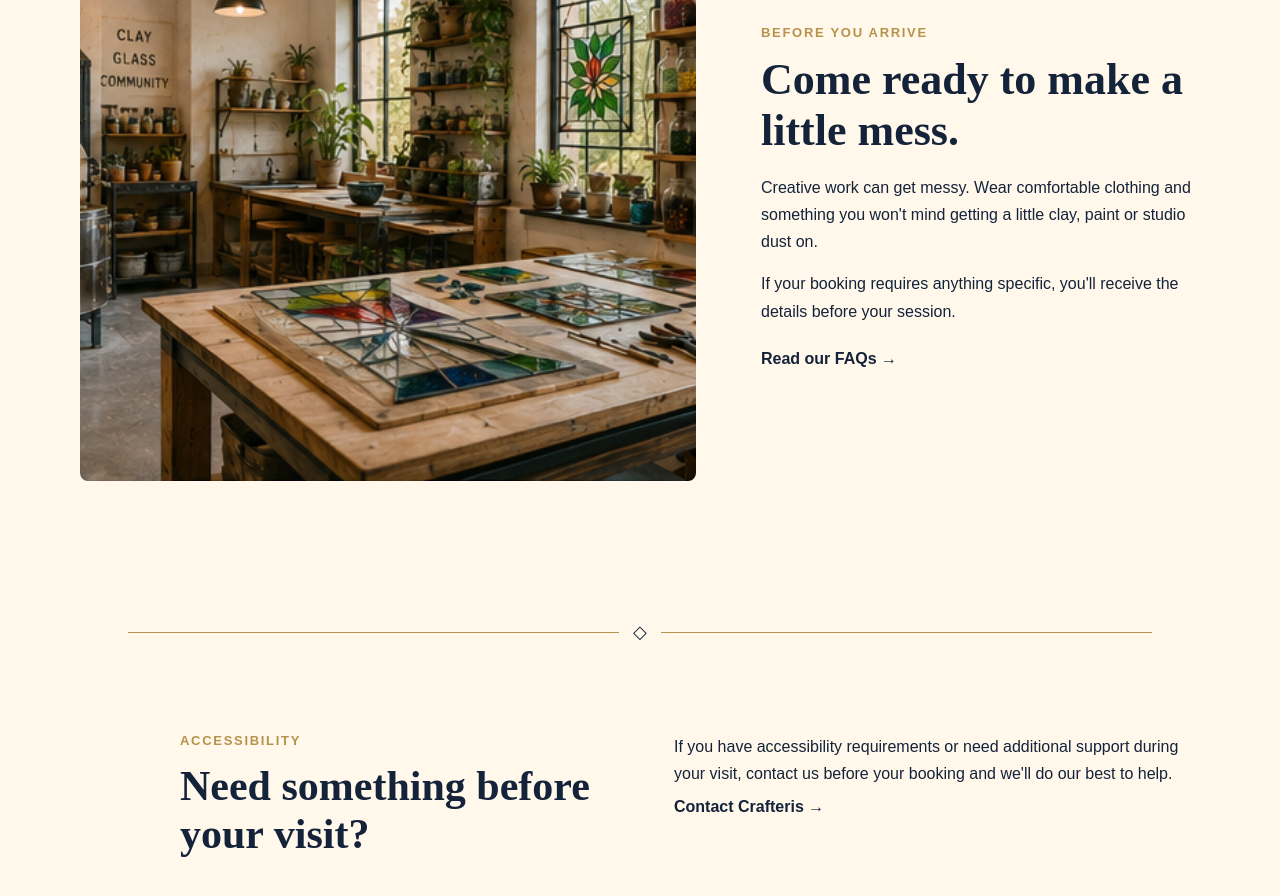
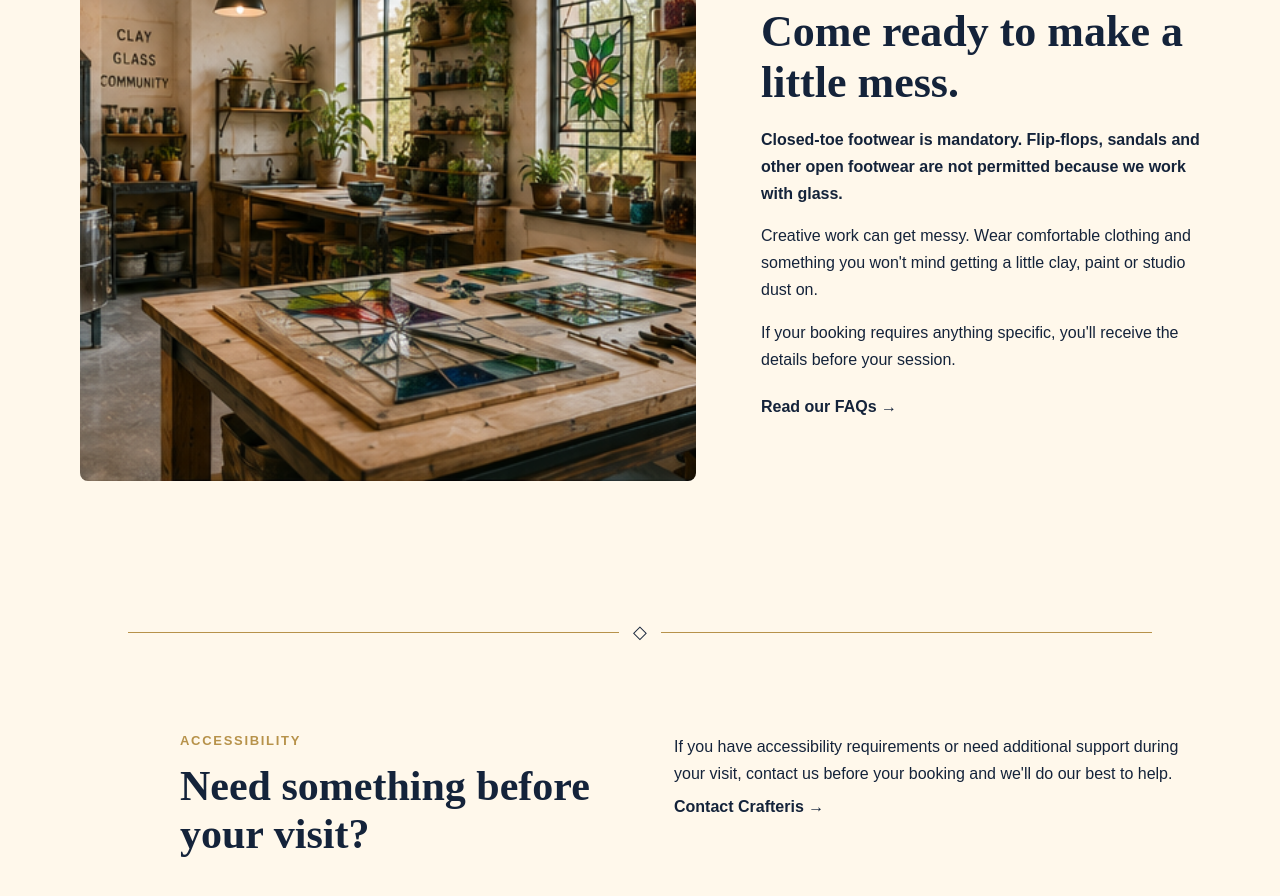
Before and after one commit to guzzep/crafteris-studio-website, a Next.js app: page /visit in a window 1280 px wide. Shown: the part 2780-3676 px from the top of the page. Built offline with nearby package versions, Linux system fonts and the light colour scheme; no server answers; the database is empty.

Commit message:
Require closed-toe footwear throughout studio for glass safety

```diff
--- a/src/app/visit/page.tsx
+++ b/src/app/visit/page.tsx
@@ -804,6 +804,7 @@ export default async function VisitPage() {
                     "Come ready to make a little mess."}
                 </h2>
 
+                <p><strong>Closed-toe footwear is mandatory. Flip-flops, sandals and other open footwear are not permitted because we work with glass.</strong></p>
                 {studioParagraphs.map(
                   (
                     paragraph,
```
